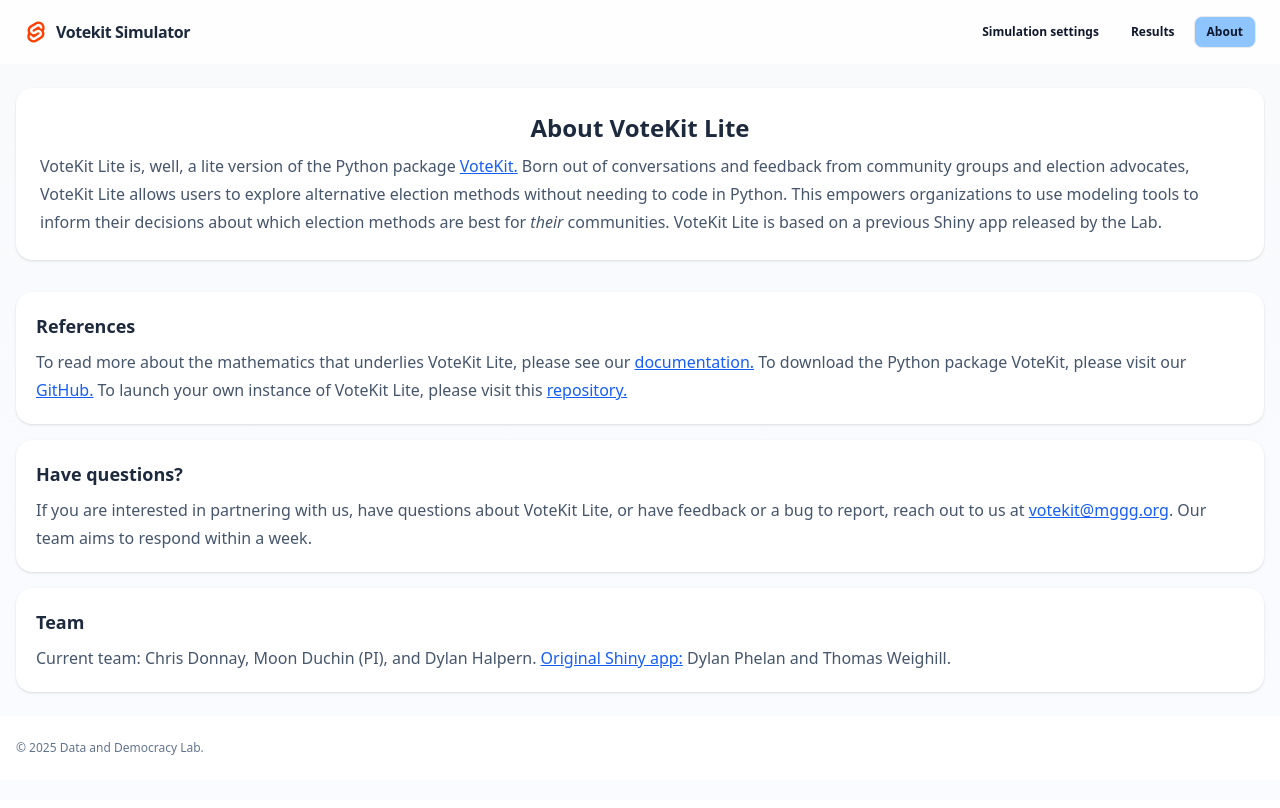
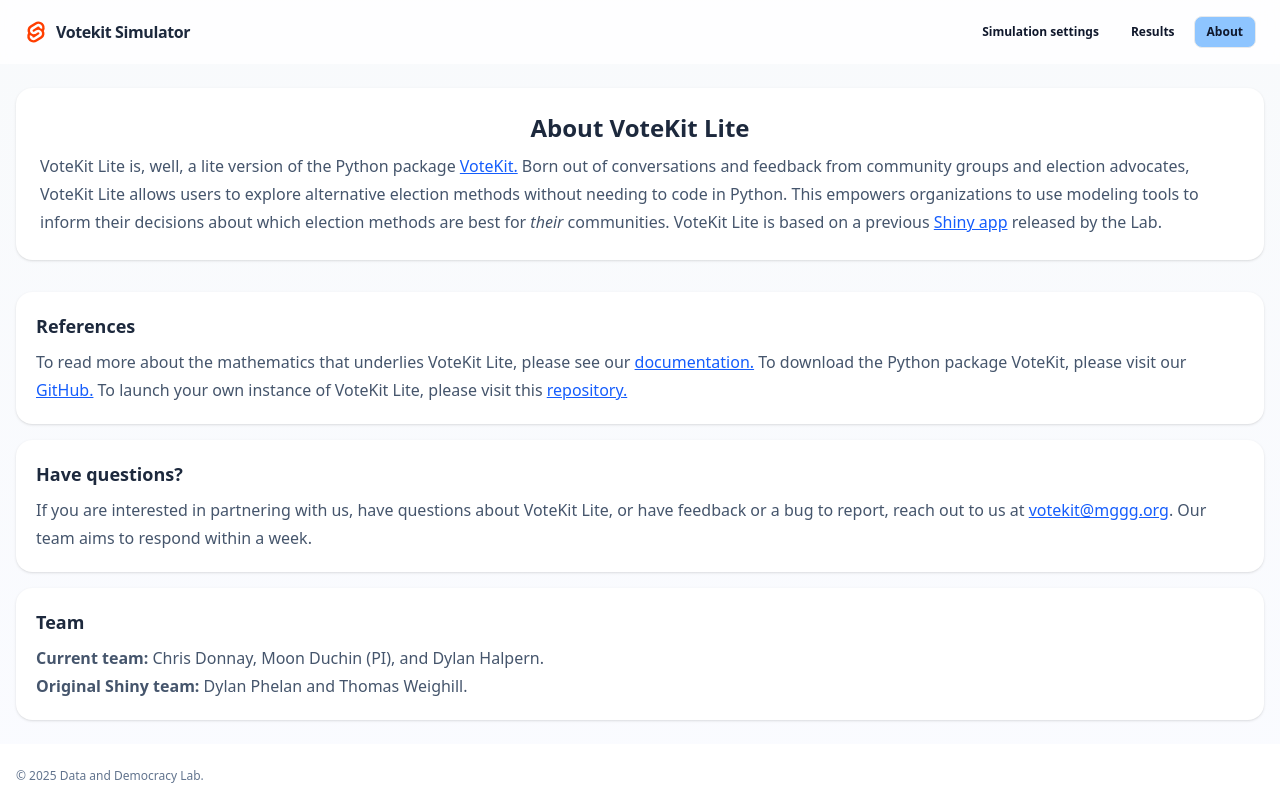
Before and after one commit to mggg/votekit-lite, a SvelteKit app in the folder app/: page /about in a window 1280 px wide. Built offline with nearby package versions, Linux system fonts and the light colour scheme.

Commit message:
formatting changes

```diff
--- a/app/src/routes/about/+page.svelte
+++ b/app/src/routes/about/+page.svelte
@@ -15,9 +15,8 @@
 		},
 		{
 			title: 'Team',
-			body: 'Current team: Chris Donnay, Moon Duchin (PI), and Dylan Halpern.\
-			 <a href="https://mggg.github.io/rcv-webapp/#/" target="_blank" rel="noopener noreferrer" class="text-blue-600 underline hover:text-blue-800">Original Shiny app:</a> \
-			Dylan Phelan and Thomas Weighill.'
+			body: '<b>Current team:</b> Chris Donnay, Moon Duchin (PI), and Dylan Halpern.<br>\
+			<b>Original Shiny team:</b> Dylan Phelan and Thomas Weighill.'
 		}
 	];
 </script>
@@ -36,8 +35,14 @@
 			Born out of conversations and feedback from community groups and election advocates, VoteKit Lite
 			allows users to explore alternative election methods without needing to code in Python. This empowers
 			organizations to use modeling tools to inform their decisions about which election methods are
-			best for <i>their</i> communities. VoteKit Lite is based on a previous Shiny app released by the
-			Lab.
+			best for <i>their</i> communities. VoteKit Lite is based on a previous
+			<a
+				href="https://mggg.github.io/rcv-webapp/#/"
+				target="_blank"
+				rel="noopener noreferrer"
+				class="text-blue-600 underline hover:text-blue-800">Shiny app</a
+			>
+			released by the Lab.
 		</p>
 	</div>
 
```
